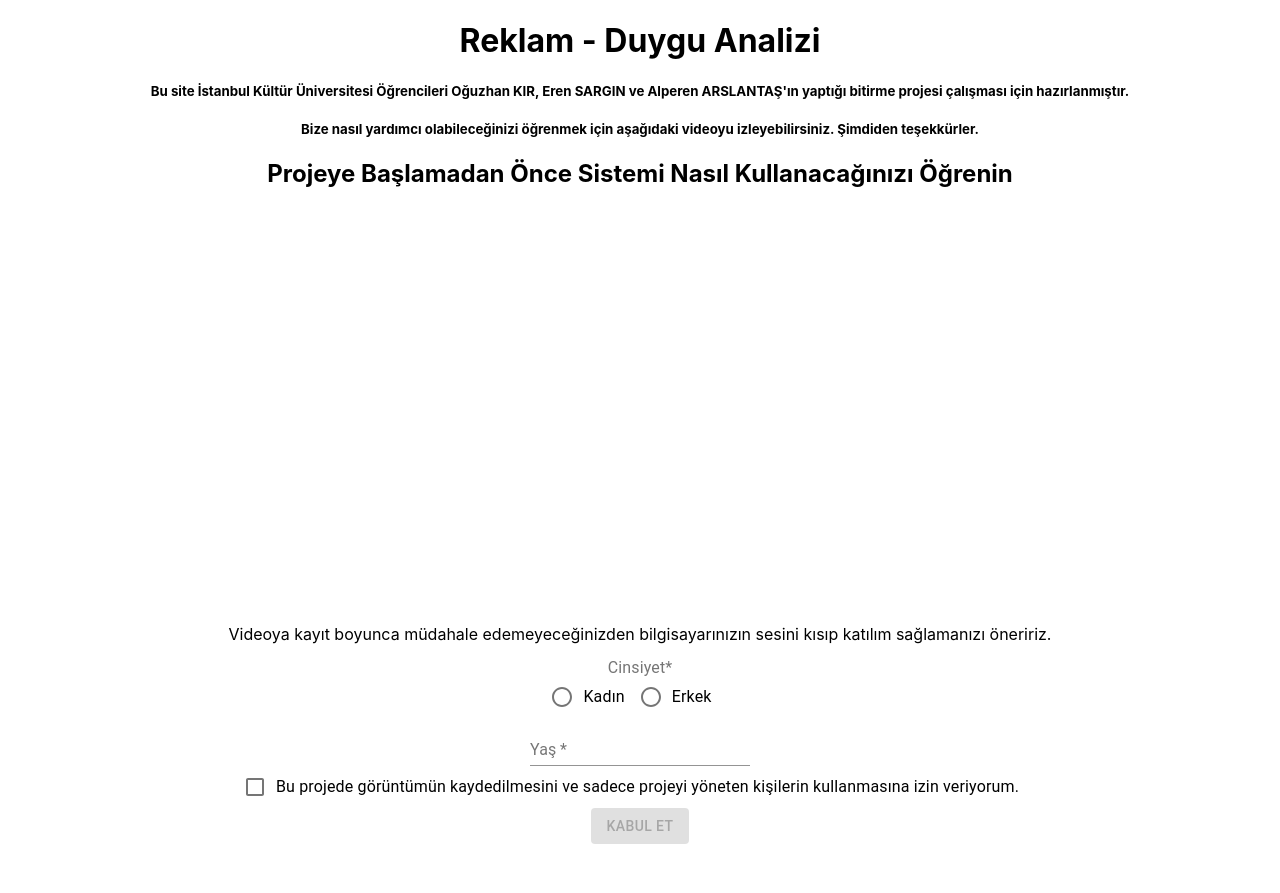
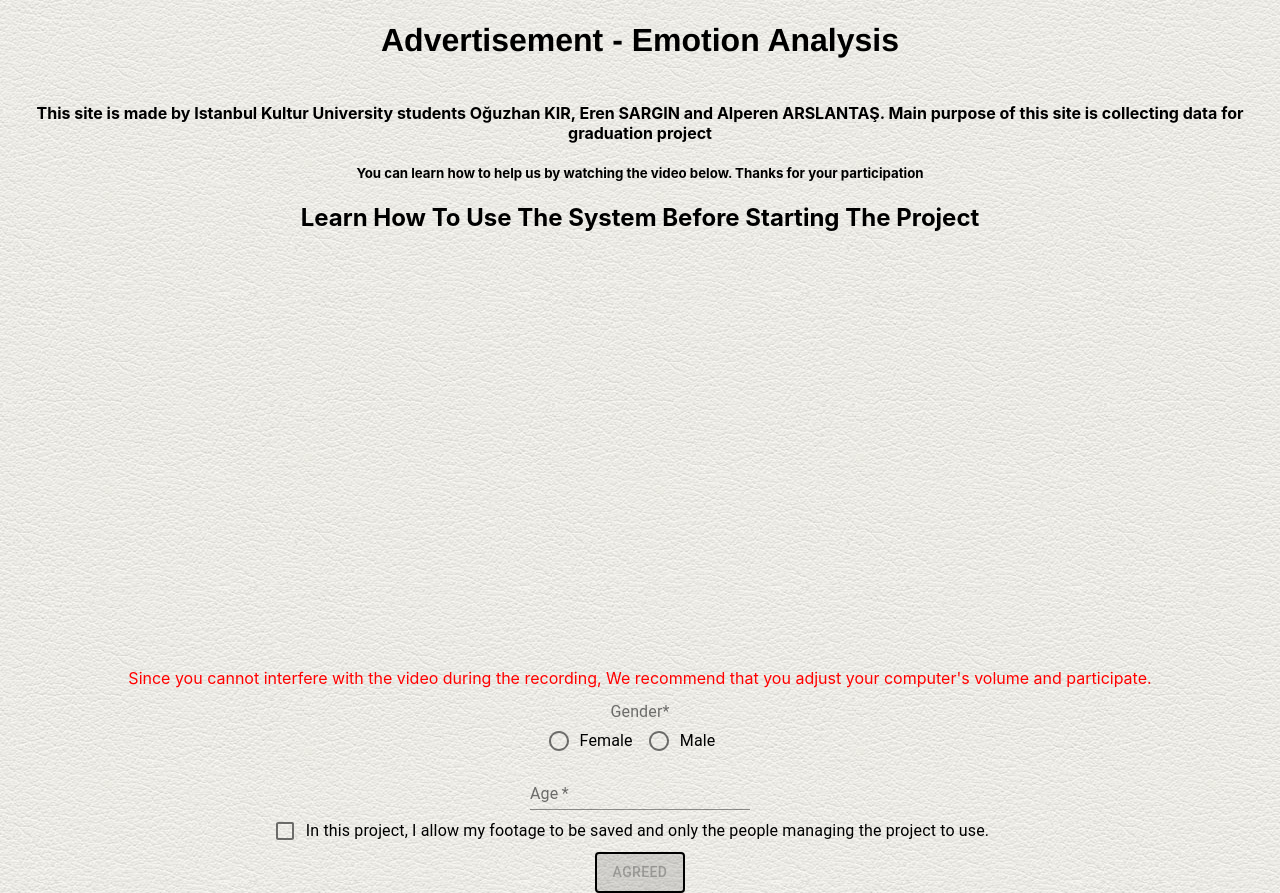
Before and after one commit to erensargin/webcamdata, a React (Create React App) app: page / in a window 1280 px wide. Before the commit the page ends 844 px from the top, so only its background shows below. Built offline with nearby package versions, Linux system fonts and the light colour scheme.

Commit message:
English version update

```diff
--- a/src/App.js
+++ b/src/App.js
@@ -12,7 +12,6 @@ function App() {
       <div className="App">
         <Switch>
           <Route path="/video">
-            <h1>Reklam - Duygu Analizi</h1>
             <Web />
           </Route>
           <Route path="/survey">
--- a/src/End.js
+++ b/src/End.js
@@ -4,8 +4,14 @@ import { useHistory } from "react-router";
 
 function End() {
   return (
-    <div>
-      <h1>Katıldığınız için teşekkürler :)</h1>
+    <div
+      style={{
+        backgroundImage: "url(/minimal-background-pattern-wordpress-1.jpg)",
+        margin: "-22px 0",
+        height: "1000px",
+      }}
+    >
+      <h1>Thank you for your participation :)</h1>
     </div>
   );
 }
--- a/src/Web.js
+++ b/src/Web.js
@@ -8,6 +8,7 @@ import { useHistory } from "react-router";
 import { storage, db } from "./firebase";
 import firebase from "firebase";
 import Sur from "./Sur";
+import { Button } from "@material-ui/core";
 
 //
 
@@ -32,28 +33,23 @@ function Web() {
   const [urlrek, setUrl] = React.useState([
     {
       name: "kesktra",
-      url:
-        "https://youtu.be/p_vYOK-Zb8Y?list=PLVqariV8Ds4Gsl81FKYVsXN8bSq_0dgLf",
+      url: "https://youtu.be/p_vYOK-Zb8Y?list=PLVqariV8Ds4Gsl81FKYVsXN8bSq_0dgLf",
     },
     {
       name: "gofret",
-      url:
-        "https://youtu.be/_COqz11UiLg?list=PLVqariV8Ds4Gsl81FKYVsXN8bSq_0dgLf",
+      url: "https://youtu.be/_COqz11UiLg?list=PLVqariV8Ds4Gsl81FKYVsXN8bSq_0dgLf",
     },
     {
       name: "canga",
-      url:
-        "https://youtu.be/BrqY4EQfTIY?list=PLVqariV8Ds4Gsl81FKYVsXN8bSq_0dgLf",
+      url: "https://youtu.be/BrqY4EQfTIY?list=PLVqariV8Ds4Gsl81FKYVsXN8bSq_0dgLf",
     },
     {
       name: "snickers",
-      url:
-        "https://youtu.be/SGnY_2cqcTE?list=PLVqariV8Ds4Gsl81FKYVsXN8bSq_0dgLf",
+      url: "https://youtu.be/SGnY_2cqcTE?list=PLVqariV8Ds4Gsl81FKYVsXN8bSq_0dgLf",
     },
     {
       name: "boomboom",
-      url:
-        "https://youtu.be/tNCZQJ9pRvA?list=PLVqariV8Ds4Gsl81FKYVsXN8bSq_0dgLf",
+      url: "https://youtu.be/tNCZQJ9pRvA?list=PLVqariV8Ds4Gsl81FKYVsXN8bSq_0dgLf",
     },
     {
       name: "sahibinden",
@@ -257,50 +253,37 @@ function Web() {
     var y = document.getElementById("buttonhide");
     if (x.style.visibility === "hidden") {
       x.style.visibility = "visible";
-      y.innerHTML = "Kamerayı gizle";
+      y.innerHTML = "Hide Camera";
     } else {
       x.style.visibility = "hidden";
-      y.innerHTML = "Kamerayı göster";
+      y.innerHTML = "Show Camera";
     }
   };
   return (
-    <div>
-      <div style={{ float: "right" }}>
+    <div
+      style={{
+        backgroundImage: "url(/minimal-background-pattern-wordpress-1.jpg)",
+        margin: "-22px 0",
+        height: "950px",
+      }}
+    >
       {!age ? history.replace("/") : <p></p>}
       {counter === 13 ? history.push("/end") : <div></div>}
-        <div id="web" style={divStyle}>
-          <Webcam audio={true} ref={webcamRef} width="60%" />
-        </div>
-        <button id="buttonhide" onClick={cng}>
-          Kamerayı gizle
-        </button>
-        <div style={{ marginTop: "20px" }}>
-          {capturing ? (
-            <p></p>
-          ) : (
-            <button onClick={handleStartCaptureClick}>Kayda Başla</button>
-          )}
-        </div>
-        <div style={{ marginTop: "100px" }}>
-          {recordedChunks.length > 0 && (
-            <div>
-              <Sur
-                soru1={soru1}
-                soru2={soru2}
-                handleChange={handleChange}
-                handleChange2={handleChange2}
-              />
-              <button
-                style={{ float: "right", marginRight: "50px" }}
-                onClick={handleDownload}
+      <h1
+        style={{
+          fontFamily: "Helvetica",
+          margin: "22px 0",
+          padding: "22px",
+        }}
       >
-                Sonraki Video
-              </button>
-            </div>
-          )}
-        </div>
-      </div>
-      <div style={{ float: "left", margin: "20px 0 0 50px" }}>
+        Advertisement - Emotion Analysis
+      </h1>
+      <div
+        style={{
+          display: "flex",
+        }}
+      >
+        <div style={{ float: "left", margin: "20px 150px 0 50px" }}>
           <div>
             <ReactPlayer
               url={urlrek[counter].url}
@@ -314,52 +297,112 @@ function Web() {
           </div>
           <div style={{ display: "flex", marginTop: "50px" }}>
             <div style={{ marginRight: "30px" }}>
-            <button
-              style={{ height: "60px", width: "105px" }}
+              <Button
+                style={{ height: "60px", width: "145px" }}
+                variant="contained"
+                color="primary"
                 onClick={handleHappy}
               >
-              Mutluluk/Komik
-            </button>
+                Happiness/Funny
+              </Button>
             </div>
             <div style={{ marginRight: "30px" }}>
-            <button
+              <Button
                 style={{ height: "60px", width: "105px" }}
+                variant="contained"
+                color="primary"
                 onClick={handleInteresting}
               >
-              Merak Uyandırıcı
-            </button>
+                Interesting
+              </Button>
             </div>
             <div style={{ marginRight: "30px" }}>
-            <button
+              <Button
                 style={{ height: "60px", width: "105px" }}
+                variant="contained"
+                color="primary"
                 onClick={handleNotr}
               >
-              Nötr
-            </button>
+                Notr
+              </Button>
             </div>
             <div style={{ marginRight: "30px" }}>
-            <button
+              <Button
                 style={{ height: "60px", width: "105px" }}
+                variant="contained"
+                color="primary"
                 onClick={handleDisgusting}
               >
-              Tiksindirici
-            </button>
+                Disgusting
+              </Button>
             </div>
             <div style={{ marginRight: "30px" }}>
-            <button
+              <Button
                 style={{ height: "60px", width: "105px" }}
+                variant="contained"
+                color="primary"
                 onClick={handleScary}
               >
-              Korkutucu
-            </button>
+                Scary
+              </Button>
             </div>
             <div style={{ marginRight: "30px" }}>
-            <button
+              <Button
                 style={{ height: "60px", width: "105px" }}
+                variant="contained"
+                color="primary"
                 onClick={handleEmotional}
               >
-              Duygusal
-            </button>
+                Emotional
+              </Button>
+            </div>
+          </div>
+        </div>
+        <div
+          style={{
+            float: "right",
+            margin: "20px 150px 0 50px",
+          }}
+        >
+          <div id="web" style={divStyle}>
+            <Webcam audio={true} ref={webcamRef} width="60%" />
+          </div>
+          <Button id="buttonhide" onClick={cng}>
+            Hide Camera
+          </Button>
+          <div style={{ marginTop: "20px" }}>
+            {capturing ? (
+              <p></p>
+            ) : (
+              <Button
+                variant="contained"
+                color="primary"
+                onClick={handleStartCaptureClick}
+                style={{ height: "60px" }}
+              >
+                Start Recording
+              </Button>
+            )}
+          </div>
+          <div style={{ marginTop: "100px" }}>
+            {recordedChunks.length > 0 && (
+              <div>
+                <Sur
+                  soru1={soru1}
+                  soru2={soru2}
+                  handleChange={handleChange}
+                  handleChange2={handleChange2}
+                />
+                <Button
+                  variant="contained"
+                  color="primary"
+                  style={{ float: "right", marginRight: "50px" }}
+                  onClick={handleDownload}
+                >
+                  Next Video
+                </Button>
+              </div>
+            )}
           </div>
         </div>
       </div>
--- a/src/Welcome.js
+++ b/src/Welcome.js
@@ -52,21 +52,37 @@ function Welcome() {
   };
 
   return (
-    <div>
+    <div
+      style={{
+        backgroundImage: "url(/minimal-background-pattern-wordpress-1.jpg)",
+        margin: "-22px 0",
+      }}
+    >
       <div>
-        <h1>Reklam - Duygu Analizi</h1>
-        <h5>
-          Bu site İstanbul Kültür Üniversitesi Öğrencileri Oğuzhan KIR, Eren
-          SARGIN ve Alperen ARSLANTAŞ'ın yaptığı bitirme projesi çalışması için
-          hazırlanmıştır.
-        </h5>
-        <h5>
-          Bize nasıl yardımcı olabileceğinizi öğrenmek için aşağıdaki videoyu
-          izleyebilirsiniz. Şimdiden teşekkürler.
-        </h5>
+        <h1
+          style={{
+            fontFamily: "Helvetica",
+            margin: "22px 0",
+            padding: "22px",
+          }}
+        >
+          Advertisement - Emotion Analysis
+        </h1>
+        <div style={{}}>
+          <h4>
+            This site is made by Istanbul Kultur University students Oğuzhan
+            KIR, Eren SARGIN and Alperen ARSLANTAŞ. Main purpose of this site is
+            collecting data for graduation project
+          </h4>
+
+          <h5>
+            You can learn how to help us by watching the video below. Thanks for
+            your participation
+          </h5>
+        </div>
       </div>
       <div>
-        <h2>Projeye Başlamadan Önce Sistemi Nasıl Kullanacağınızı Öğrenin</h2>
+        <h2>Learn How To Use The System Before Starting The Project</h2>
         <ReactPlayer
           url="https://www.youtube.com/watch?v=2FQlJtPiIic&ab_channel=O%C4%9FuzhanKIR"
           playing={false}
@@ -74,15 +90,23 @@ function Welcome() {
           height="400px"
           style={{ margin: "auto" }}
         />
-        <p>
-          Videoya kayıt boyunca müdahale edemeyeceğinizden bilgisayarınızın
-          sesini kısıp katılım sağlamanızı öneririz.
+
+        <p
+          style={{
+            color: "red",
+          }}
+        >
+          Since you cannot interfere with the video during the recording, We
+          recommend that you adjust your computer's volume and participate.
         </p>
       </div>
 
       <div>
-        <FormControl component="fieldset">
-          <FormLabel component="legend">Cinsiyet*</FormLabel>
+        <FormControl
+          component="fieldset"
+          style={{ padding: "5px -3px 5px 0px" }}
+        >
+          <FormLabel component="legend">Gender*</FormLabel>
           <RadioGroup
             row
             aria-label="gender"
@@ -93,12 +117,12 @@ function Welcome() {
             <FormControlLabel
               value="Female"
               control={<Radio color="primary" />}
-              label="Kadın"
+              label="Female"
             />
             <FormControlLabel
               value="Male"
               control={<Radio color="primary" />}
-              label="Erkek"
+              label="Male"
             />
           </RadioGroup>
         </FormControl>
@@ -107,7 +131,7 @@ function Welcome() {
           <TextField
             required
             id="standard-basic"
-            label="Yaş"
+            label="Age"
             onChange={handleAge}
             type="number"
             value={age}
@@ -121,7 +145,7 @@ function Welcome() {
               color="primary"
             />
           }
-          label="Bu projede görüntümün kaydedilmesini ve sadece projeyi yöneten kişilerin kullanmasına izin veriyorum."
+          label="In this project, I allow my footage to be saved and only the people managing the project to use."
         />
       </div>
       <Button
@@ -129,8 +153,12 @@ function Welcome() {
         variant="contained"
         color="primary"
         onClick={handleClick}
+        style={{
+          border: "2px black solid",
+          padding: "5px -3px 5px 0px",
+        }}
       >
-        Kabul Et
+        Agreed
       </Button>
     </div>
   );
```
Also changed, not shown: src/Sur.js (+4 -4 lines), public/minimal-background-pattern-wordpress-1.jpg (added), public/minimal-background-pattern-wordpress-10.jpg (added). Lines whose indentation alone changed are shown as unchanged.
